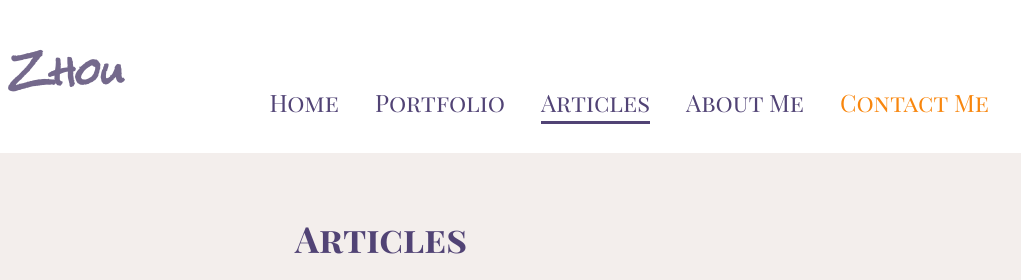
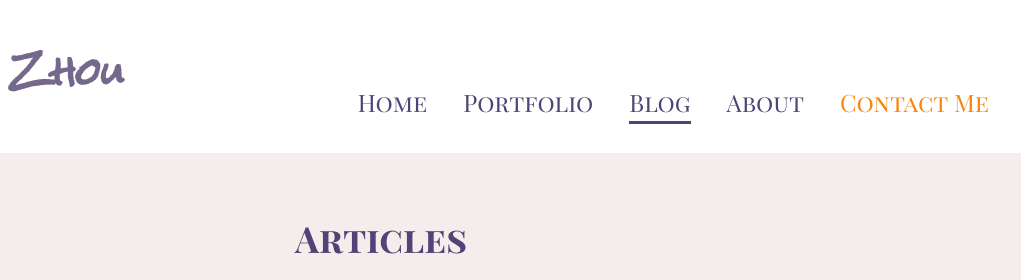
Before and after one commit to cyishere/zhouzhou-rocks, an Astro site: page /posts in a window 1280 px wide. Shown: the top 280 px of the page, 259-1280 px from the left. Built offline with nearby package versions, Linux system fonts and the light colour scheme; Astro itself is replaced by a stand-in of ours; a web font is replaced by a local one.

Commit message:
Update navbar link

```diff
--- a/src/components/Navbar.astro
+++ b/src/components/Navbar.astro
@@ -1,24 +1,27 @@
 ---
-const pathname = new URL(Astro.request.url).pathname;
-const currentPath = pathname.slice(1);
+  const pathname = new URL(Astro.request.url).pathname;
+  const currentPath = pathname.slice(1);
 ---
+
 <nav>
-  <a class={currentPath === "" ? "active" : ""} href="/">Home</a>
-  <a class={currentPath === "portfolio" ? "active" : ""} href="/portfolio">Portfolio</a>
-  <a class={currentPath === "posts" ? "active" : ""} href="/posts">Articles</a>
-  <a class={currentPath === "about" ? "active" : ""} href="/about">About Me</a>
-  <a  class={currentPath === "contact" ? "special active" : "special"} href="/contact">Contact Me</a>
+  <a class={currentPath==="" ? "active" : "" } href="/">Home</a>
+  <a class={currentPath==="portfolio" ? "active" : "" } href="/portfolio">Portfolio</a>
+  <a class={currentPath==="posts" ? "active" : "" } href="/posts">Blog</a>
+  <a class={currentPath==="about" ? "active" : "" } href="/about">About</a>
+  <a class={currentPath==="contact" ? "special active" : "special" } href="/contact">Contact Me</a>
 </nav>
 
 <button class="btn open">
-  <svg xmlns="http://www.w3.org/2000/svg" class="h-6 w-6" fill="none" viewBox="0 0 24 24" stroke="currentColor" stroke-width="2">
+  <svg xmlns="http://www.w3.org/2000/svg" class="h-6 w-6" fill="none" viewBox="0 0 24 24" stroke="currentColor"
+    stroke-width="2">
     <path stroke-linecap="round" stroke-linejoin="round" d="M4 6h16M4 12h16M4 18h16" />
   </svg>
   <span class="visually-hidden">Open Menu</span>
 </button>
 
 <button class="btn close" style="display: none;">
-  <svg xmlns="http://www.w3.org/2000/svg" class="h-6 w-6" fill="none" viewBox="0 0 24 24" stroke="currentColor" stroke-width="2">
+  <svg xmlns="http://www.w3.org/2000/svg" class="h-6 w-6" fill="none" viewBox="0 0 24 24" stroke="currentColor"
+    stroke-width="2">
     <path stroke-linecap="round" stroke-linejoin="round" d="M6 18L18 6M6 6l12 12" />
   </svg>
   <span class="visually-hidden">Close</span>
@@ -29,13 +32,13 @@ const currentPath = pathname.slice(1);
   const openBtn = document.querySelector(".open");
   const closeBtn = document.querySelector(".close");
 
-  openBtn.addEventListener("click", function() {
+  openBtn.addEventListener("click", function () {
     this.style.display = "none";
     nav.classList.add("show");
     closeBtn.style.display = "block";
   });
 
-  closeBtn.addEventListener("click", function() {
+  closeBtn.addEventListener("click", function () {
     this.style.display = "none";
     nav.classList.remove("show");
     openBtn.style.display = "block";
@@ -76,7 +79,8 @@ const currentPath = pathname.slice(1);
     right: 0;
   }
 
-  nav a:hover::after, nav a.active::after {
+  nav a:hover::after,
+  nav a.active::after {
     height: 3px;
     opacity: 1;
     transform: translateY(0px);
@@ -145,6 +149,7 @@ const currentPath = pathname.slice(1);
     0% {
       transform: rotate(0);
     }
+
     100% {
       transform: rotate(360deg);
     }
@@ -154,9 +159,11 @@ const currentPath = pathname.slice(1);
     0% {
       transform: scale(1);
     }
+
     90% {
       transform: scale(1.1);
     }
+
     100% {
       transform: scale(1);
     }
```
